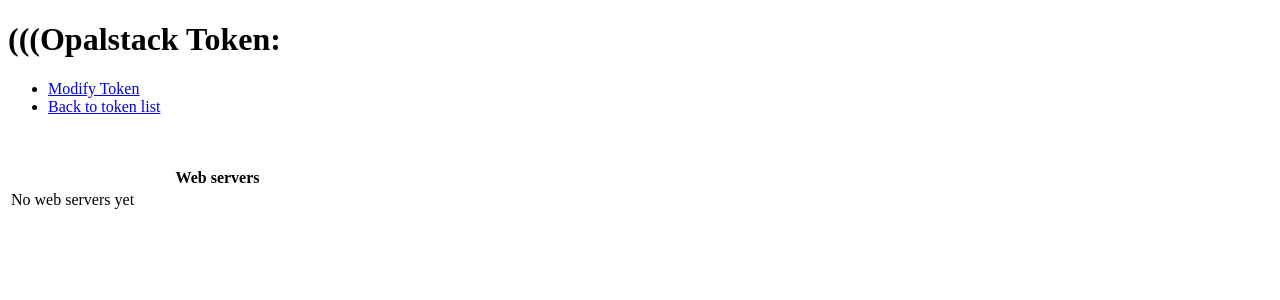
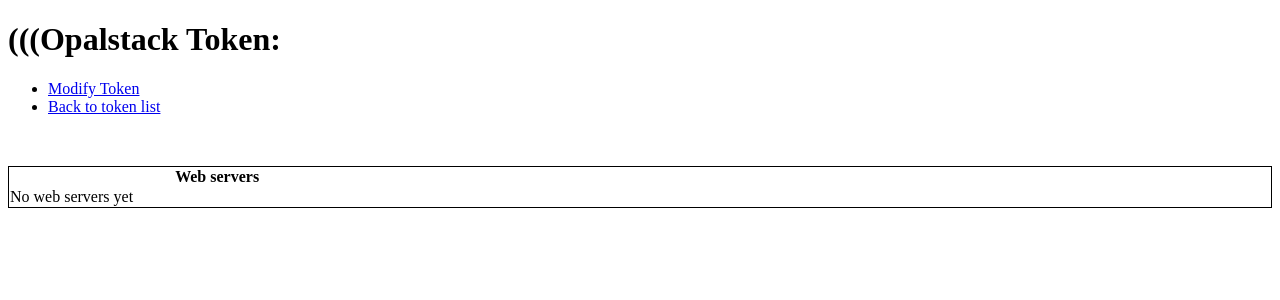
Before and after one commit to andywar65/django-opalstack, a Django app: template src/django_opalstack/templates/django_opalstack/token_detail.html in a window 1280 px wide. Shown: the top 300 px of the page. Run offline with Django 5.2, Linux system fonts and the light colour scheme; the template is opened without the code that fills it, so the values that code supplies are empty; parts of the project's set-up code (start-up, migrations or seed data) failed here and were passed over.

Commit message:
some style to tables

```diff
--- a/src/django_opalstack/templates/django_opalstack/htmx/token_detail.html
+++ b/src/django_opalstack/templates/django_opalstack/htmx/token_detail.html
@@ -17,7 +17,7 @@
   </li>
 </ul>
 <p id="opal-indicator" class="htmx-indicator" style="color: red">{% trans "Loading..." %}</p>
-<table style="width: 100%">
+<table style="width: 100%; border: 1px solid black; border-collapse: collapse">
   <tr>
     <th style="width: 33%">
       {% trans "Web servers" %}
--- a/src/django_opalstack/templates/django_opalstack/htmx/user_list.html
+++ b/src/django_opalstack/templates/django_opalstack/htmx/user_list.html
@@ -1,6 +1,6 @@
 {% load i18n %}
 
-<table style="width: 100%">
+<table style="width: 100%; border: 1px solid black; border-collapse: collapse">
   <tr>
     <th style="width: 50%">{% trans "OS users" %}</th>
     <th style="width: 50%">{% trans "Applications" %}</th>
```
